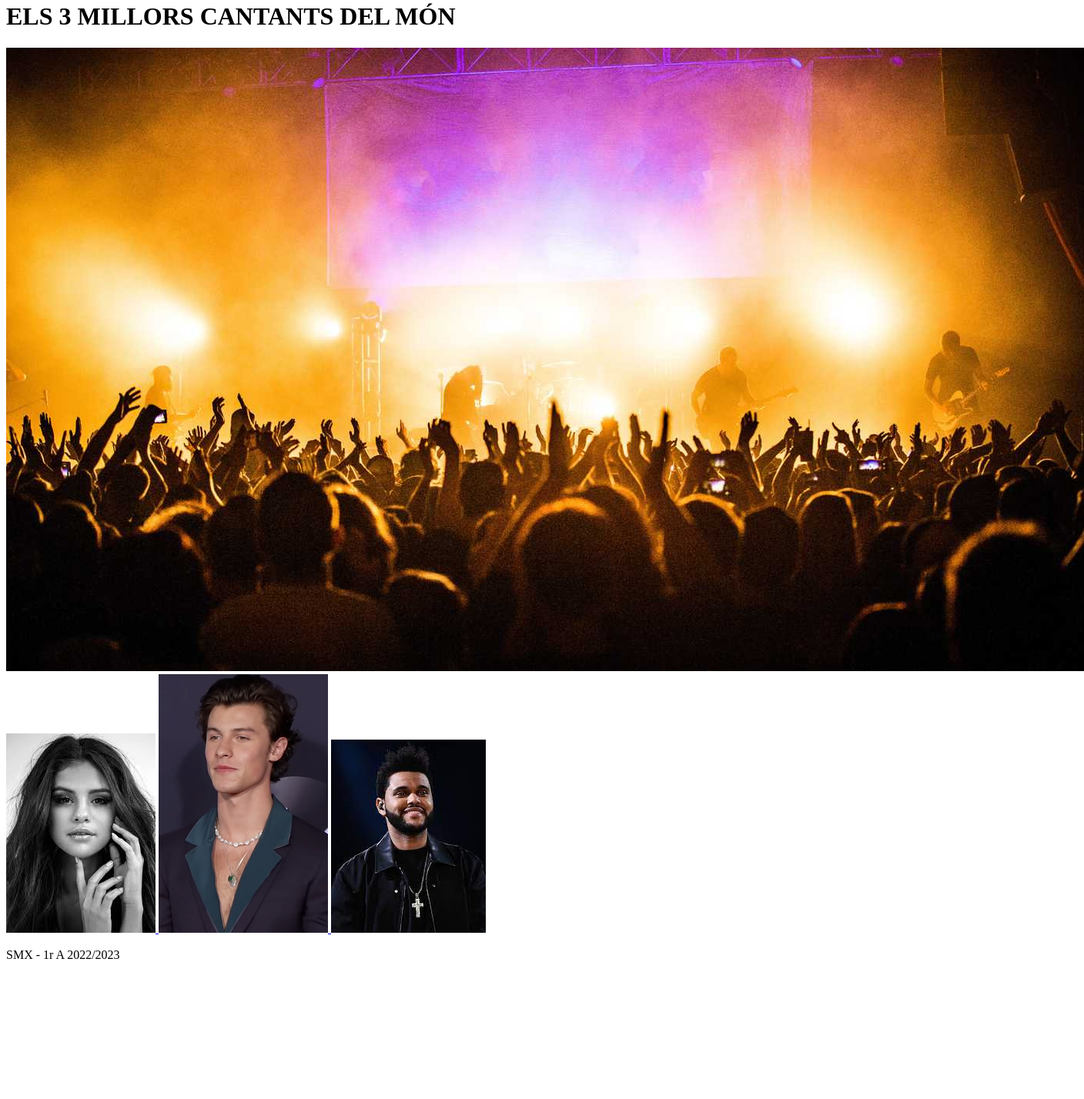
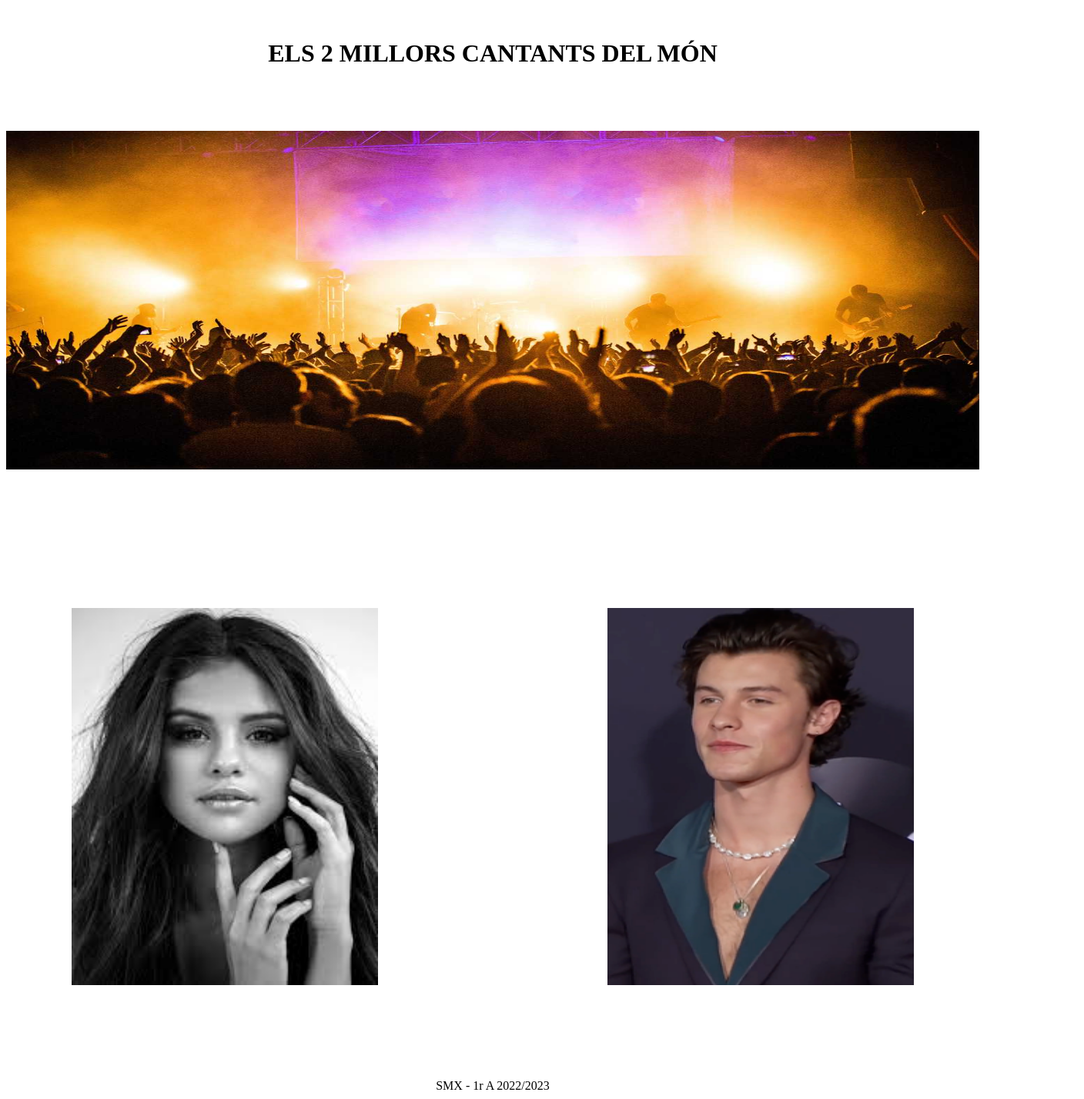
Before and after one commit to AliShair-12/M8_UF5_P1, a plain HTML site: page index.html in a window 1280 px wide. Shown: the part 18-1446 px from the top of the page at 77% size, 1408 px wide, since content can reach past the window. Before the commit the page ends 1284 px from the top, so only its background shows below. Drawn offline with Linux system fonts and the light colour scheme.

Commit message:
practica3

```diff
--- /dev/null
+++ b/css/main.css
@@ -0,0 +1,50 @@
+#container{
+    display: grid;
+    grid-template-columns: 1.5fr 3fr 1fr 3fr 1.5fr;
+    grid-template-rows: 5vh 12.5vh 5vh 25vh 5vh 25vh 5vh 12.5vh 5vh;
+}
+
+#container .row1{
+    grid-row: 2/3;
+    grid-column: 2/5;
+    text-align: center;
+}
+
+#container .row3{
+    grid-row: 10/12;
+    grid-column: 1/3;
+    text-align: center;
+}
+
+#container .row3 img{
+    width: 70%;
+    height: 80%;
+}
+
+#container .row2{
+    grid-row: 4/7;
+    grid-column: 1/7;
+    text-align: center;
+}
+
+#container .row2 img{
+    width: 100%;
+    height: 100%;
+}
+
+#container .row4{
+    grid-row: 10/12;
+    grid-column: 4/7;
+    text-align: center;
+}
+
+#container .row4 img{
+    width: 70%;
+    height: 80%;
+}
+
+#container .row5{
+    grid-row: 13/15;
+    grid-column: 2/5;
+    text-align: center;
+}
--- a/index.html
+++ b/index.html
@@ -5,26 +5,28 @@
     <meta http-equiv="X-UA-Compatible" content="IE=edge">
     <meta name="viewport" content="width=device-width, initial-scale=1.0">
     <title>Els 3 millors cantants del món</title>
+    <link rel="stylesheet" href="css/main.css">
+
 </head>
 <body>
 
-    <header>
-        <h1>ELS 3 MILLORS CANTANTS DEL MÓN</h1>
-        <img src="img/Concert.jpg" alt="Imagen Concert">
-    </header>
-    <nav>
+    <div id="container">
+        <div class="row1"> <h1>ELS 2 MILLORS CANTANTS DEL MÓN</h1> </div>
+        <div class="row2"> <img src="img/Concert.jpg" alt="Imagen Concert"> </div>
+        <div class="row3">
             <a href="./pages/SelenaGomez.html">
                 <img src="img/Selena Gomez.jpeg" alt="Selena Gomez">
             </a>
+        </div>
+        <div class="row4">
             <a href="./pages/ShawnMendes.html">
                 <img src="img/Shawn mendez.png" alt="Shawn Mendez">
             </a>
-        <a href="./pages/TheWeeknd.html">
-            <img src="img/The weekend.jpeg" alt="The Weeknd">
-        </a>
-    </nav>
-    <footer>
-        <p>SMX - 1r A 2022/2023</p>
-    </footer>
+        </div>
+        <footer class="row5">SMX - 1r A 2022/2023</footer>
+
+
+    </div>
+
 </body>
 </html>
```
Also changed, not shown: pages/SelenaGomez.html (+3 -3 lines), pages/ShawnMendes.html (+2 -3 lines), pages/TheWeeknd.html (deleted, +0 -27 lines), css/SelenaGomez.css (added), css/Shawnmendez.css (added). Lines whose indentation alone changed are shown as unchanged.
